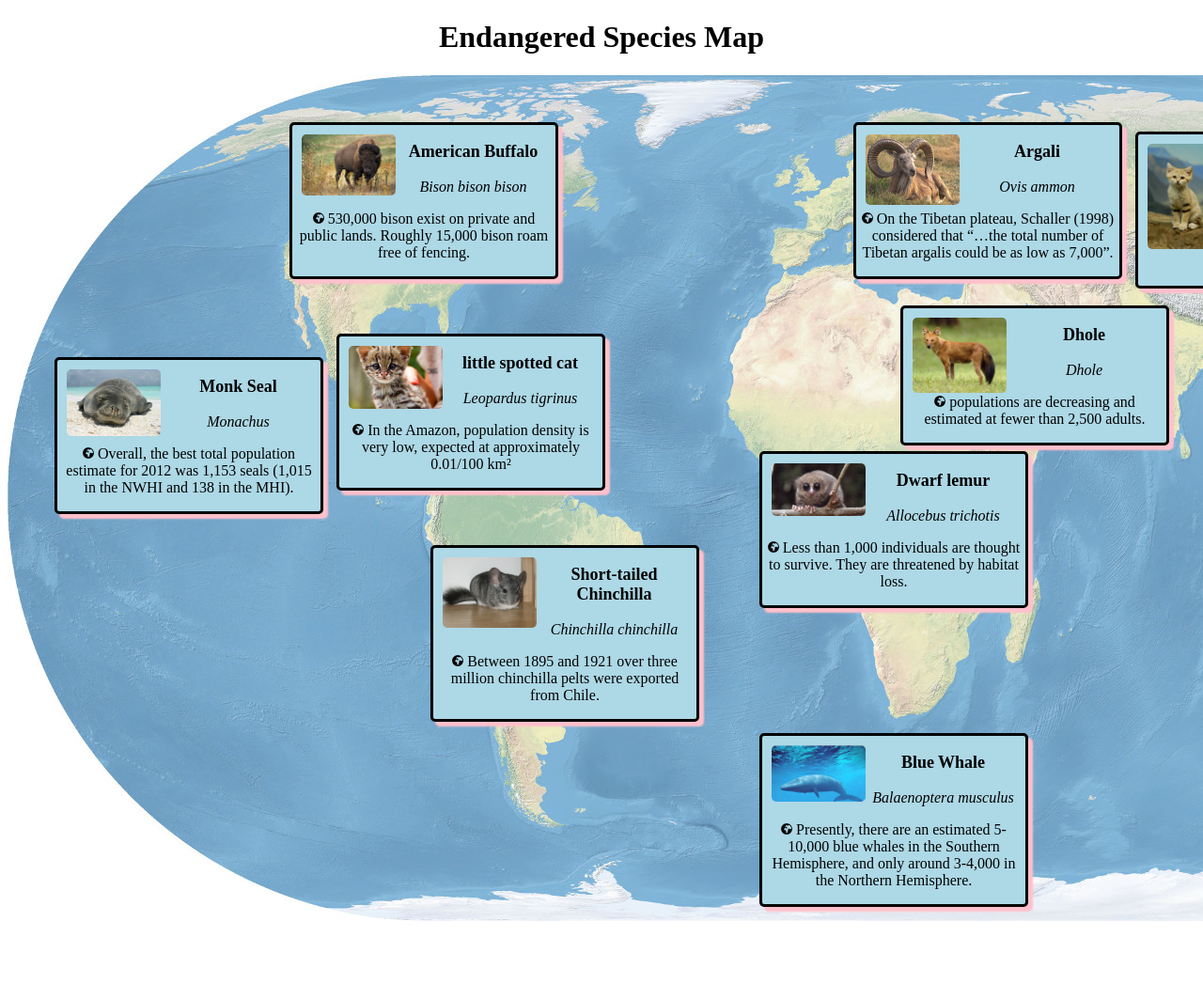
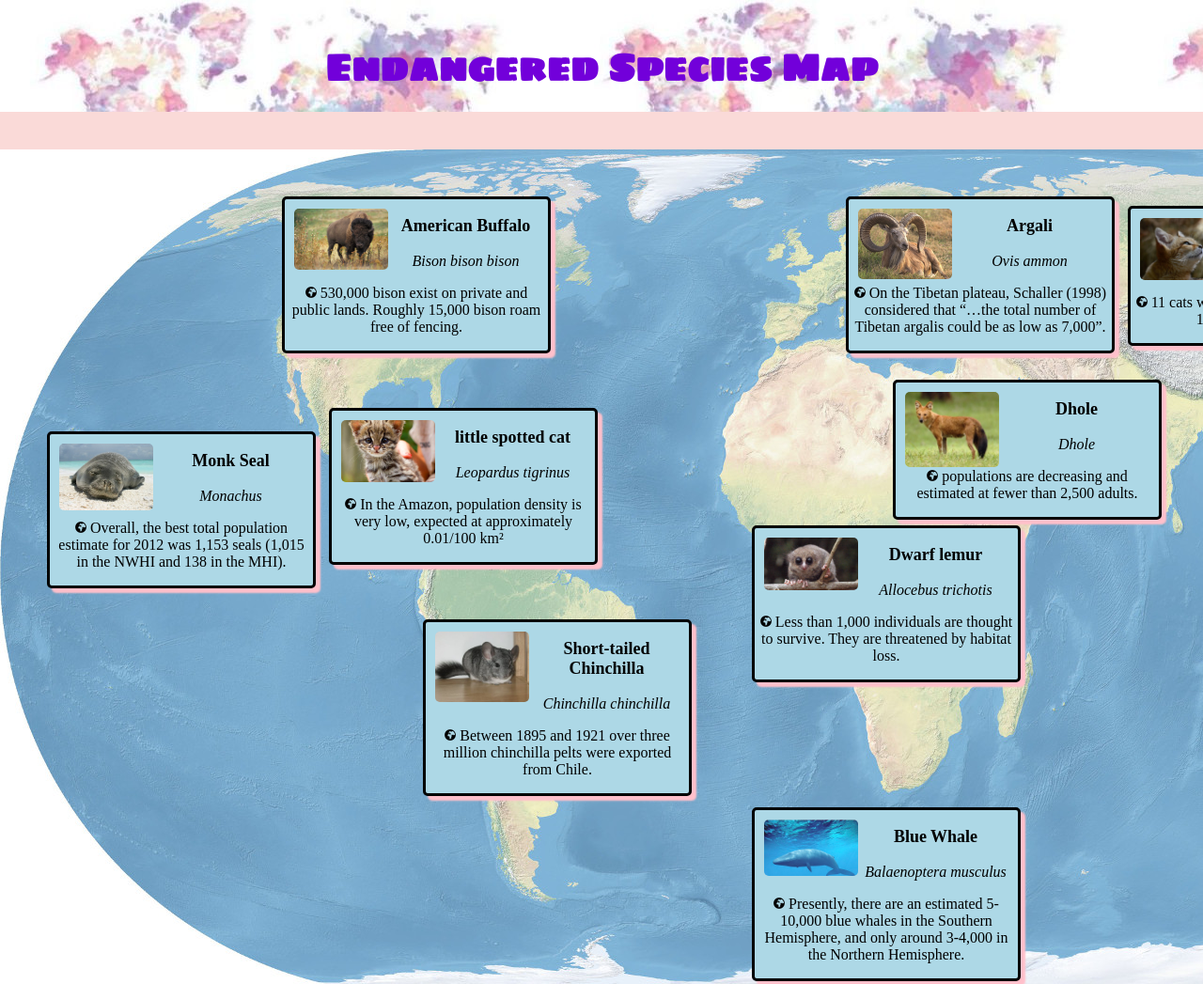
Before and after one commit to shathashaath/species-map, a plain HTML site: page index.html in a window 1280 px wide. Shown: the top 1047 px of the page at 94% size. Before the commit the page ends 992 px from the top, so only its background shows below. Drawn offline with Linux system fonts and the light colour scheme.

Commit message:
safety commit

```diff
--- a/css/styles.css
+++ b/css/styles.css
@@ -1,7 +1,24 @@
+html, body {
+margin:0;
+padding:0;
+}
+body{
+  background-color: #FADAD8;
+}
+.header{
+  background-image: url("../img/wold-map.jpg");
+  height:120px;
+  margin-bottom: 40px;
+  width: 100%;
+  margin-top: -28px;
+}
 h1{
   text-align: center;
+  padding-top: 40px;
+  font-family: 'Sigmar One', cursive;
+  color: #7200da;
+  font-size: 40px;
 }
-
 .animal-card{
   width: 280px;
   height: auto;
@@ -83,20 +100,11 @@ p{
 .animal-card{
   box-shadow: 5px 5px 2px pink;
 }
-  /*content:"";
-  width: 100%;
-  height: 100%;
+.container{
   display: block;
-  z-index: -1;
-  position: relative;
-  padding: 15px;
-  background: #ddd;
-  left: -15px;
-  top: -15px;*/
-  /*-webkit-border-radius: 100px;
-  -moz-border-radius: 100px;
-  border-radius: 100px;
-  -webkit-box-shadow: inset 2px 2px 4px rgba(0,0,0,0.4);
-  -moz-box-shadow: inset 2px 2px 4px rgba(0,0,0,0.4);
-  box-shadow: inset 2px 2px 4px rgba(0,0,0,0.4);
-}*/
+  margin-left: auto;
+  margin-right: auto;
+  width: 1800px;
+  height: auto;
+
+}
--- a/index.html
+++ b/index.html
@@ -3,11 +3,14 @@
   <head>
     <meta charset="utf-8">
     <link href="css/styles.css" rel="stylesheet" type="text/css">
+    <link href='https://fonts.googleapis.com/css?family=Sigmar+One' rel='stylesheet' type='text/css'>
     <title>Species Map</title>
   </head>
   <body>
-    <h1>Endangered Species Map</h1>
-    <div class="map">
+    <div class="header">
+      <h1>Endangered Species Map</h1>
+    </div>
+    <div class="container">
       <div class="animal-card" id="american-bison">
         <img class="animal-img" id="bison-img" src="img/bison.jpg" alt="bison">
         <p class="common-name">American Buffalo</p>
@@ -51,7 +54,7 @@
         <p class="pop-stats"> populations are decreasing and estimated at fewer than 2,500 adults.</p>
       </div>
       <div class="animal-card" id="sand-cat">
-        <img class="animal-img" id="sand-cat-img" src="img/sand-cat.jpg" alt="sand-cat">
+        <img class="animal-img" id="sand-cat-img" src="img/sand-cat-wide.jpg" alt="sand-cat">
         <p class="common-name">Sand Cat</p>
         <p class="scientific-name">Felis margarita</p>
         <p class="pop-stats"> 11 cats were caught in the study area of 15 x 25 km (375 km²) </p>
```
Also changed, not shown: img/sand-cat-wide.jpg (added), img/wold-map.jpg (added).
